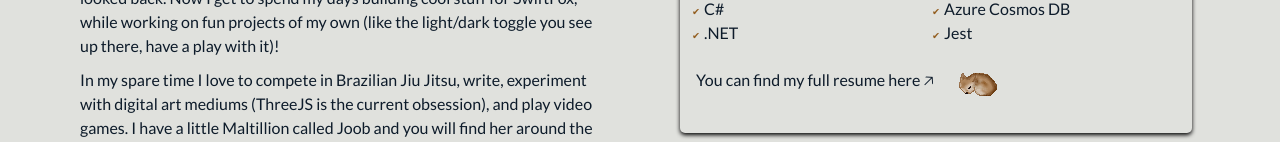
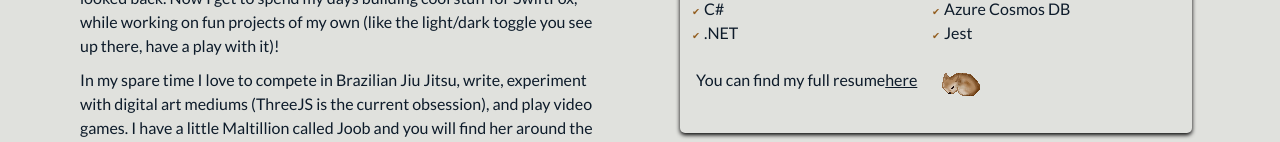
Before and after one commit to hunteradams-dev/hunter-adams-portfolio, a React (Vite) app: page / in a window 1280 px wide. Shown: the part 514-656 px from the top of the page. Built offline with nearby package versions, Linux system fonts and the light colour scheme; a web font is replaced by a local one.

Commit message:
Removing unsupported unicode character

```diff
--- a/src/components/work.tsx
+++ b/src/components/work.tsx
@@ -34,7 +34,9 @@ export const WorkSection = () => {
           <p>
             You can find my full resume
             <StyledLink href={Resume} target="_blank">
-              <span> here {arrow}</span>
+              <span>
+                <u>here</u>
+              </span>
             </StyledLink>
           </p>
           <JoobSleeping />
```
